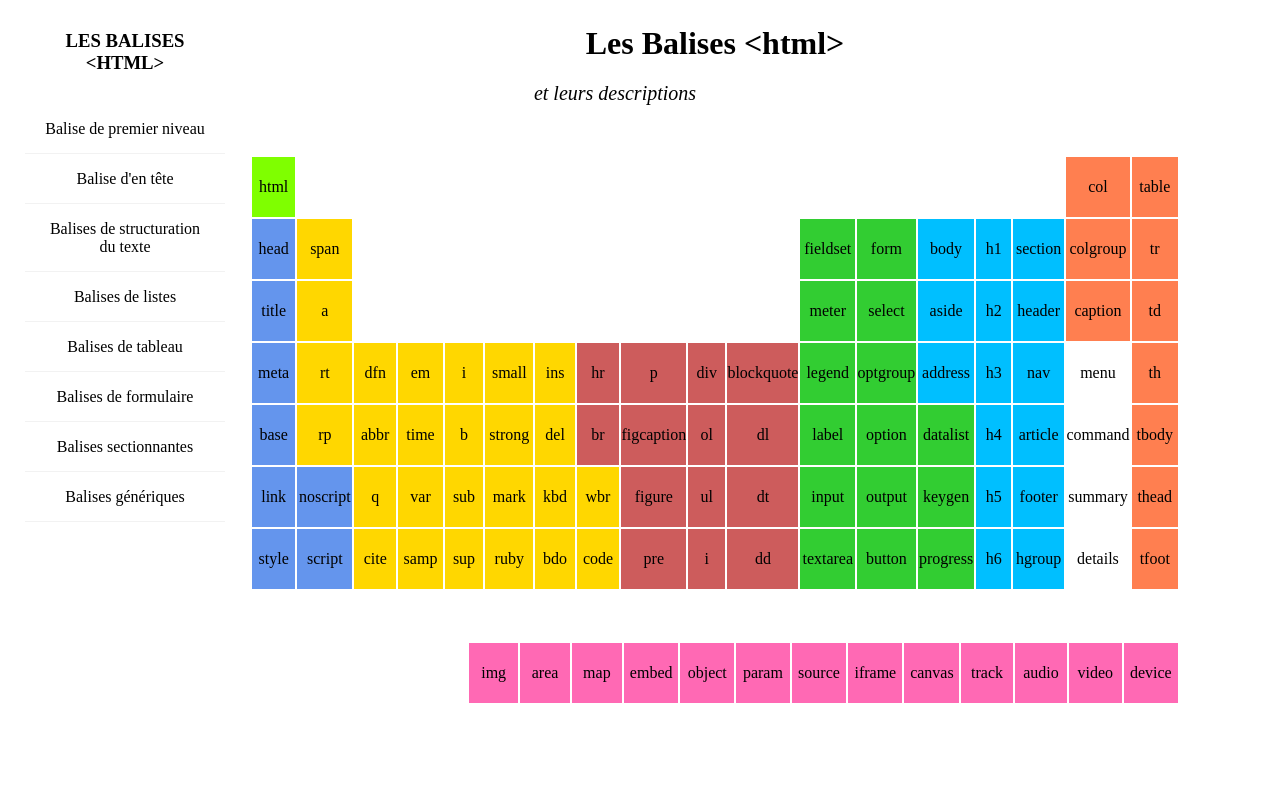
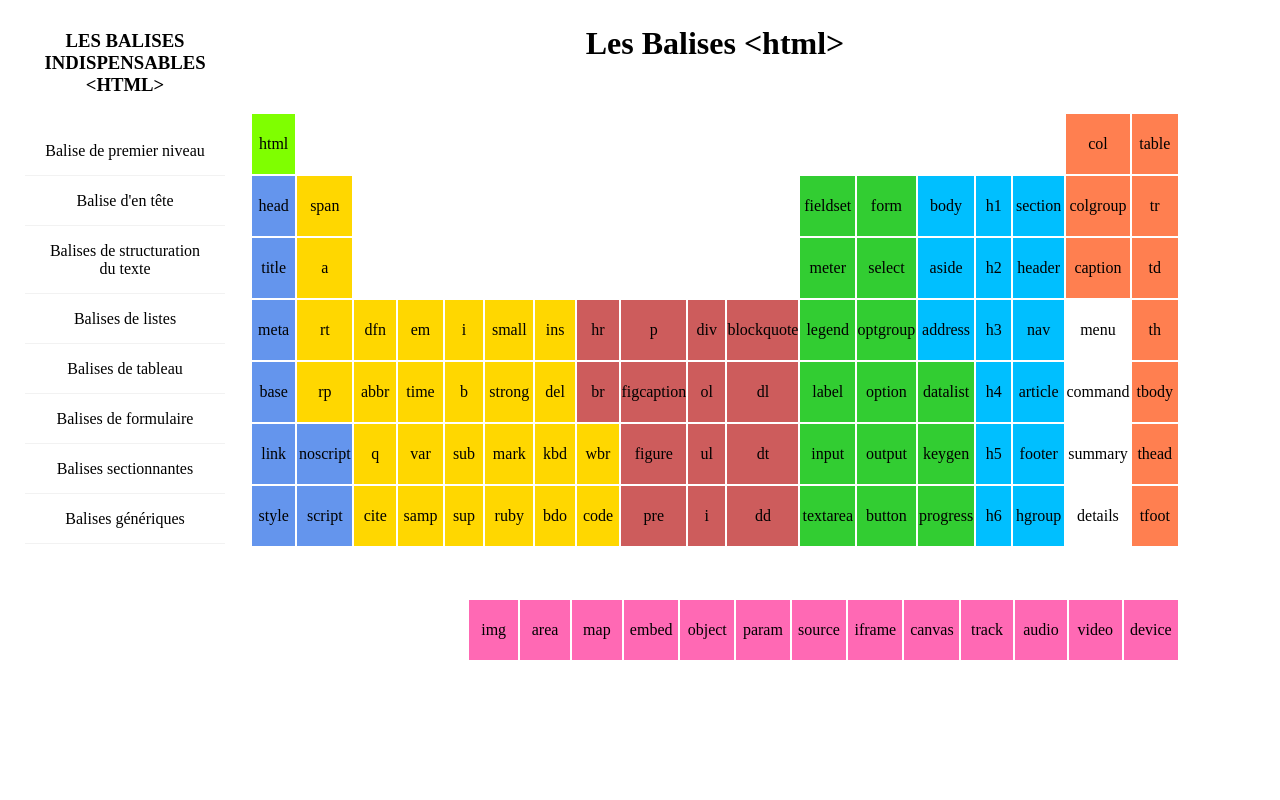
Before and after one commit to liohumb/tableau_periodique_HTML, a plain HTML site: page index.html in a window 1280 px wide. Shown: the top 800 px of the page. Drawn offline with Linux system fonts and the light colour scheme.

Commit message:
suppression sous titre

```diff
--- a/index.html
+++ b/index.html
@@ -17,6 +17,7 @@
             <div class="navbar">
                 <h3><a href="#">
                     Les balises <br>
+                    Indispensables
                     &lt;html&gt;
                 </a>
                 </h3>
@@ -38,7 +39,6 @@
 
                     <div class="hero">
                         <h1>Les Balises &lt;html&gt;</h1>
-                        <p>et leurs descriptions</p>
                         <table>
                             <tr>
                                 <td class="vertClaire descrip" aria-label="Balise principale">html</td>
```
